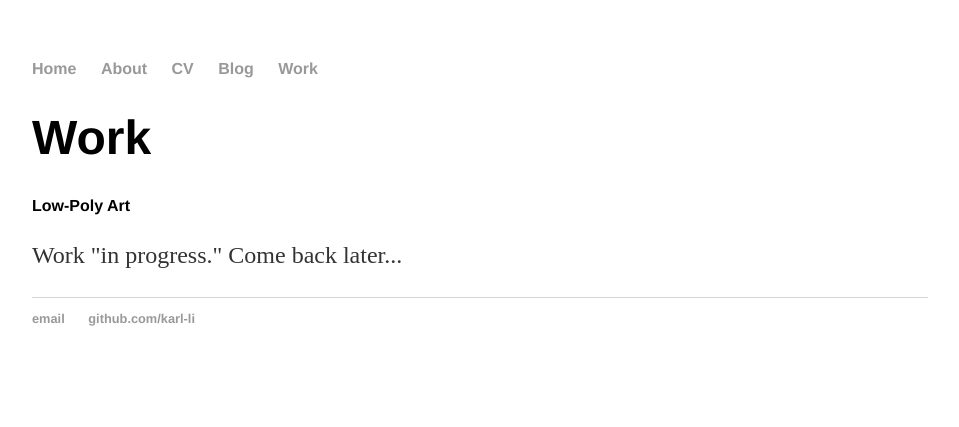
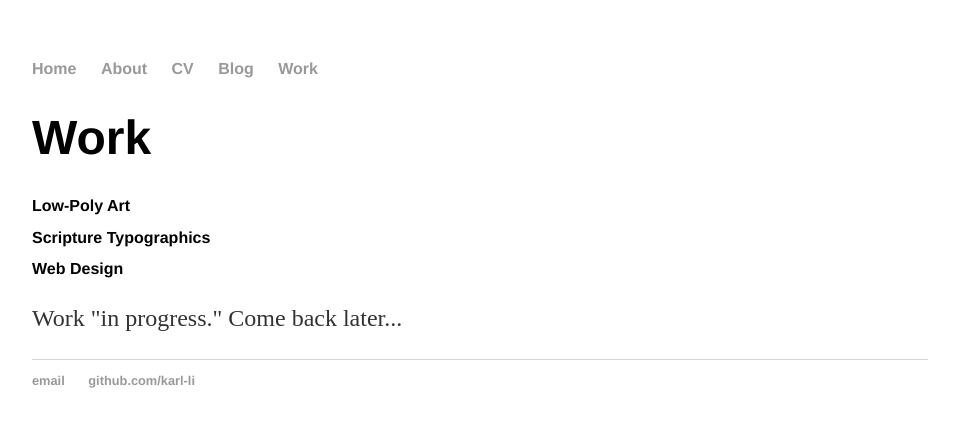
Before and after one commit to karl-li/karl-li.github.io, a Jekyll site: the page built from work/index.html, in a window 1280 px wide. Shown: the top 427 px of the page, without its empty margins (160-1119 px from the left). Built offline with Jekyll 4.4.1, drawn with Linux system fonts in a browser that asks for light colours.

Commit message:
Update index.html

```diff
--- a/work/index.html
+++ b/work/index.html
@@ -5,5 +5,7 @@ title: Karl Li - Work
 <div class="blurb">
 	<h1>Work</h1>
 	<h2>Low-Poly Art</h2>
+	<h2>Scripture Typographics</h2>
+	<h2>Web Design</h2>
 	<p>Work "in progress." Come back later...</em></p>
 </div><!-- /.blurb -->
```
